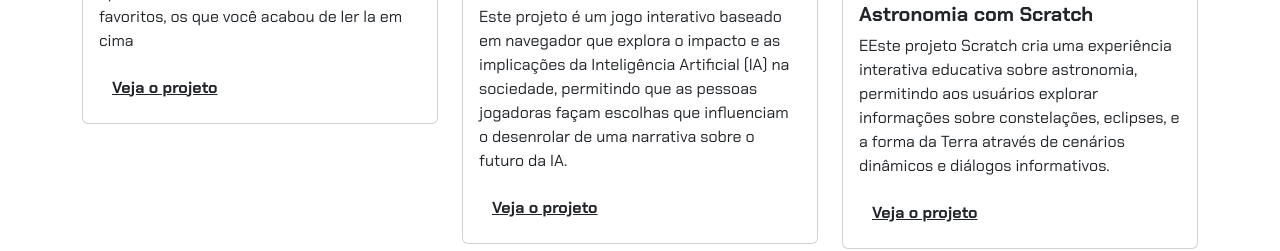
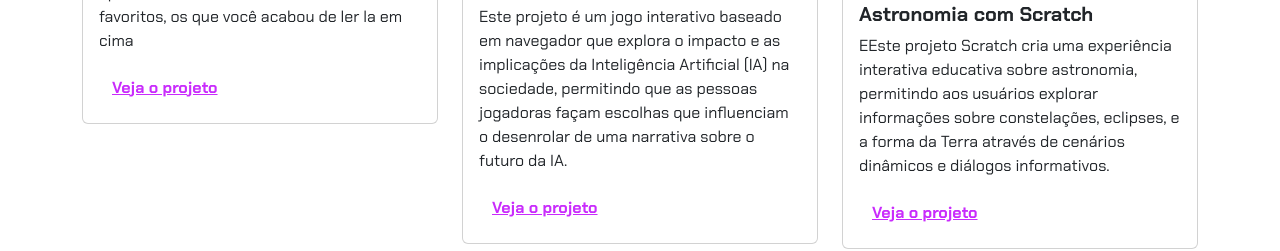
Before and after one commit to Luixzzin/mayron-da-silva-santos-junior, a plain HTML site: page index.html in a window 1280 px wide. Shown: the part 794-1045 px from the top of the page. Drawn offline with nearby package versions, Linux system fonts and the light colour scheme.

Commit message:
Update style.css

```diff
--- a/style.css
+++ b/style.css
@@ -1,7 +1,9 @@
 @import url('https://fonts.googleapis.com/css2?family=Chakra+Petch:ital,wght@0,300;0,400;0,500;0,600;0,700;1,300;1,400;1,500;1,600;1,700&display=swap');
 
 :root {
-    background: <img src='https://img.freepik.com/fotos-premium/cavalo-negro-galopando-na-costa-areia-velocidade-e-liberdade_543222-5371.jpg' alt= foto da dalva>
+    --cor-principal: #6E859F;
+    --cor-secundaria: #284260;
+    --cor-destaque: #C92BFC;
 }
 
 body {
```
